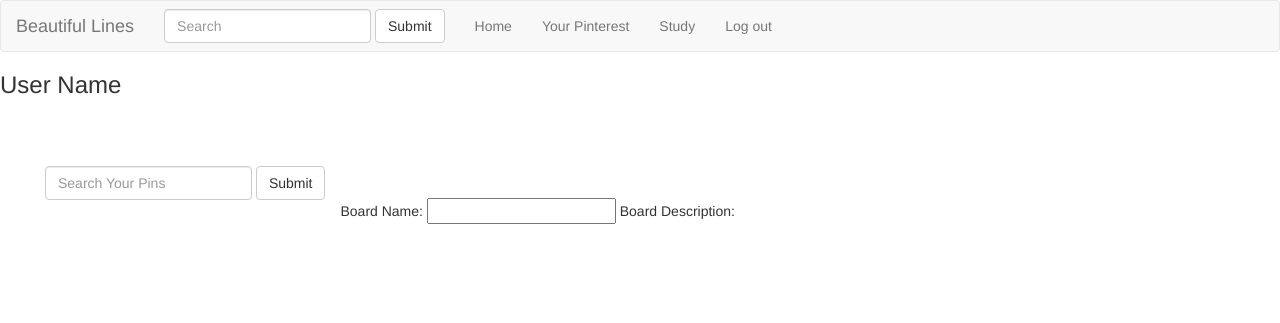
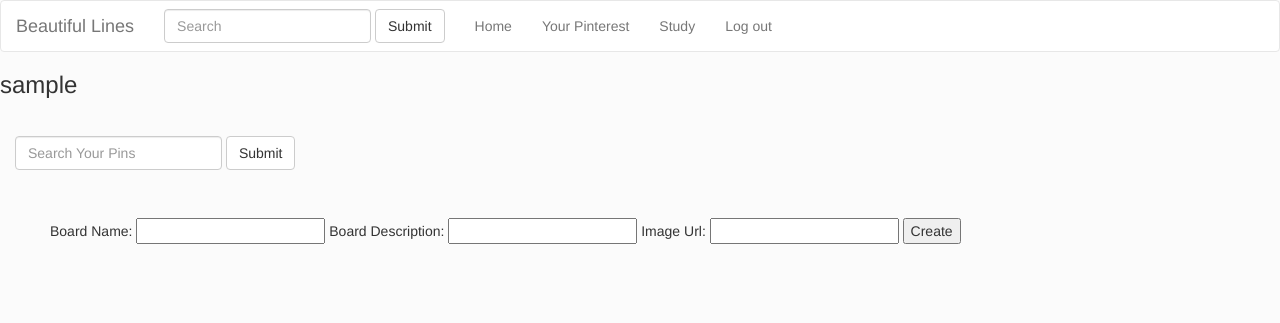
Before and after one commit to kelseyoo14/beautiful-lines, a Flask app: page /home in a window 1280 px wide. Shown: the top 323 px of the page. Run offline with Flask 2, Linux system fonts and the light colour scheme; the visitor is signed in with stand-in values (Sample User, id 1); data that the repository does not hold is empty; some libraries are stand-ins or nearby versions.

Commit message:
Can successfully delete and save images and boards and create new boards

```diff
--- a/server.py
+++ b/server.py
@@ -1,7 +1,7 @@
 from model import User, Board, BoardImage, Image, ImageTag, Tag, connect_to_db, db
 import requests
 import os
-from urllib import urlencode
+from urllib import urlencode, quote_plus
 from flask import Flask, request, render_template, session, jsonify
 # redirect was getting overwritten somehow - solution for now
 from flask import redirect as flaskredirect
@@ -21,10 +21,13 @@ app.secret_key = "ABC"
 
 # 1
 @app.route('/')
-def homepage():
-    """Website Homepage/Welcome"""
+def welcome():
+    """Website Welcome Page"""
 
-    return render_template('homepage.html')
+    if session['user_id']:
+        return flaskredirect('/home')
+    else:
+        return render_template('homepage.html')
 
 
 # OAuth and Log In Start ------------------------------------------------------------
@@ -91,6 +94,7 @@ def redirect():
     if user_exists:
         session['user_id'] = user_exists.user_id
         session['username'] = user_exists.username
+        # Eventually remove access token from sesison and grab it through db query
         session['access_token'] = user_exists.access_token
         print "User Exists"
     else:
@@ -112,11 +116,12 @@ def redirect():
         # Add user_id and access_token to session for global use
         session['user_id'] = new_user.user_id
         session['username'] = new_user.username
+        # Eventually remove access token from sesison and grab it through db query
         session['access_token'] = new_user.access_token
 
         print
 
-    return render_template('search.html')
+    return flaskredirect('/home')
 
 # OAuth and Log In End ---------------------------------------------------------------
 
@@ -135,9 +140,11 @@ def logout():
 def home():
     """Lists user's boards that are saved to blines db"""
     user_boards = Board.query.filter(Board.user_id == session['user_id']).all()
+    username = session['username']
 
     return render_template('home.html',
-                            user_boards=user_boards)
+                            user_boards=user_boards,
+                            username=username)
 
 
 # 6
@@ -178,7 +185,6 @@ def pinterest_boards():
                             boards=boards_request)
 
 
-# FIX EM
 # 8
 @app.route('/pinterest_board_images/<url>')
 def show_pinterest_boards(url):
@@ -188,6 +194,8 @@ def show_pinterest_boards(url):
     username = user.username
     headers = {'Authorization': 'Bearer %s' % session['access_token']}
     payload = {'fields': 'id,url,board,image,note'}
+    # apiRequest = ApiRequest(access_token)
+    # apiRequest.getPins(username, url, params)
     new_request = requests.get('https://api.pinterest.com/v1/boards/%s/%s/pins' % (username, url), headers=headers, params=payload)
     pins_request = new_request.json()
 
@@ -336,36 +344,21 @@ def save_image():
     new_boardimage = BoardImage(board_id=board_id,
                                 image_id=image_id)
 
-    print "New BoardImage:"
-    print new_boardimage
-
     db.session.add(new_boardimage)
     db.session.commit()
 
     return ('Saved')
 
 
-# FIX EM
 # 13
 @app.route('/delete_image', methods=['POST'])
 def delete_image():
     """Deletes user image from blines association table, and from images table if no instances of it exist in association table"""
 
-    # import pdb; pdb.set_trace()
-
     board_id = request.form.get('board_id')
     image_id = request.form.get('image_id')
 
-    print '----------------------------------------------------------------'
-    print "BOARD ID %s" % board_id
-    print "IMAGE ID %s" % image_id
-    print '----------------------------------------------------------------'
-
     test_board = BoardImage.query.filter(BoardImage.image_id == image_id, BoardImage.board_id == board_id).first()
-
-    print '----------------------------------------------------------------'
-    print test_board
-    print '----------------------------------------------------------------'
 
     BoardImage.query.filter(BoardImage.image_id == image_id, BoardImage.board_id == board_id).delete()
 
@@ -392,10 +385,8 @@ def delete_image():
 
     # board_name = request.args.get('name')
     # Do the same for all form variables for creating a new board
-
-
-
-
+    # need to strip space from name to create url name
+    # url_name=board_name.strip()
 
 
 
@@ -407,12 +398,41 @@ def delete_image():
 
 #     return render_template('search.html')
 
-# # 16
-# @app.route('/study')
-# def study_mode():
-#     """Displays pins from board chosen by user to set time intervals to study"""
+# 16
+@app.route('/create_board')
+def create_board():
+    """Creates new board in blines db"""
 
-#     return render_template('study.html')
+    board_name = request.args.get('board_name')
+    board_description = request.args.get('board_description')
+    image_url = request.args.get('image_url')
+    url_name = quote_plus('board_name')
+
+    # Create new_board for db
+    new_board = Board(url_name=url_name,
+                      board_name=board_name,
+                      board_description=board_description,
+                      image_url=image_url,
+                      user_id=session['user_id'])
+
+    db.session.add(new_board)
+    db.session.commit()
+
+    return flaskredirect('/home')
+
+
+# 17
+@app.route('/study_boards')
+def study_boards():
+    """Displays pins from board chosen by user at set time intervals to study"""
+
+    return render_template('study.html')
+
+
+# 18
+# @app.route('/study/<int:board_id>')
+# def study(board_id):
+#     """Runs Study Session"""
 
 
 
--- a/static/css/main.css
+++ b/static/css/main.css
@@ -1,6 +1,14 @@
+body {
+    background-color: #fbfbfb;
+}
+
+.navbar {
+    background-color: white;
+}
+
 .user-pins-search {
     display: block;
-    margin: 30px;
+    /*margin: 30px;*/
 }
 
 .boards-container {
@@ -14,6 +22,11 @@
     display: inline-block;
     border: 1px solid black;
     padding: 20px 30px 60px 30px;
+    margin: 50px;
+}
+
+.board img {
+    max-height: 200px;
 }
 
 .pin-container {
@@ -26,6 +39,15 @@
     max-width: 200px;
 }
 
+
+.delete-image-from-board {
+    display: inline-block;
+}
+
+#create-board-form {
+    margin: 50px;
+}
+
 /*#saveImageModal {
     width: 500px;
     height: 500px;
--- a/static/js/main.js
+++ b/static/js/main.js
@@ -34,18 +34,21 @@ function saveToBoard(evt) {
 $("#save-image-to-board").on('submit', saveToBoard);
 
 // End Save image to db ------------------------------------------------------------
+function reloadPage(result) {
+    location.reload(true);
+}
 
-function consoleResults(result) {
-    console.log(result);
-}
+// function consoleResults(result) {
+//     console.log(result);
+// }
 
 
 function deleteFromBoard(evt) {
     evt.preventDefault();
 
     var formInputs = {
-        'board_id': $('#board_id').val(),
-        'image_id': $('#image_id').val()
+        'board_id': $(this).find('.board_id').val(),
+        'image_id': $(this).find('.image_id').val()
     };
 
     console.log(formInputs);
@@ -53,8 +56,8 @@ function deleteFromBoard(evt) {
 
     $.post('/delete_image',
             formInputs,
-            consoleResults
+            reloadPage
             );
 }
 
-$("#delete-image-from-board").on('submit', deleteFromBoard);
+$(".delete-image-from-board").on('submit', deleteFromBoard);
--- a/templates/home.html
+++ b/templates/home.html
@@ -9,7 +9,7 @@
 <!-- {{ boards_request }} -->
 
 <div>
-    <h3>User Name</h3>
+    <h3>{{ username }}</h3>
 </div>
 
 <br>
@@ -24,10 +24,13 @@
 
 <br><br>
 
-<form action="/create_board">
-    Board Name: <input type="text">
-    Board Description:
+<form action="/create_board" id="create-board-form">
+    Board Name: <input type="text" name='board_name'>
+    Board Description: <input type="text" name='board_description'>
+    Image Url: <input type="text" name='image_url'>
+    <input type="submit" value="Create">
     <!-- What else? -->
+</form>
 
 <div class='boards-container'>
     <ul>
@@ -43,7 +46,7 @@
                     <li>{{ board['description'] }}</li>
                 {% endif %}
                 <br><br>
-                <a href="/delete_board/{{ board.board_id }}">Delete Board</a>
+                <a class="btn btn-primary" href="/delete_board/{{ board.board_id }}">Delete Board</a>
             </div>
         {% endfor %}
     </ul>
--- a/templates/homepage.html
+++ b/templates/homepage.html
@@ -1,6 +1,3 @@
-{% extends 'base.html' %}
-
-{% block content %}
 
 <div>
     <h1> Welcome to Beautiful Lines</h1>
@@ -9,5 +6,3 @@
 <div>
     <a href='/login'><h3>Log In</h3></a>
 </div>
-
-{% endblock %}
```
Also changed, not shown: model.py (+58 -3 lines), templates/pinterest_board.html (+10 -13 lines).
